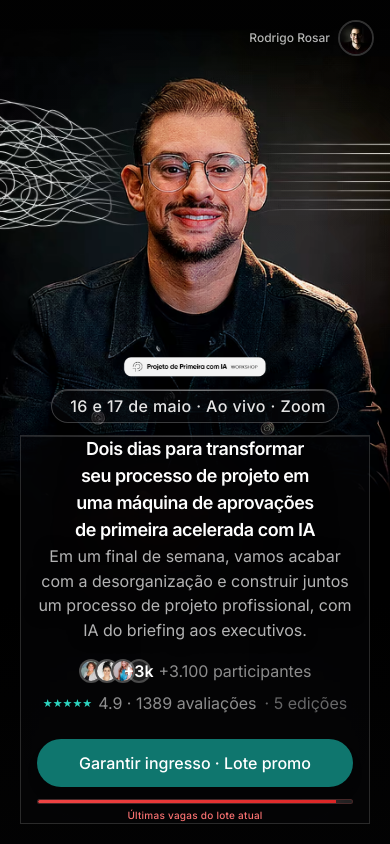
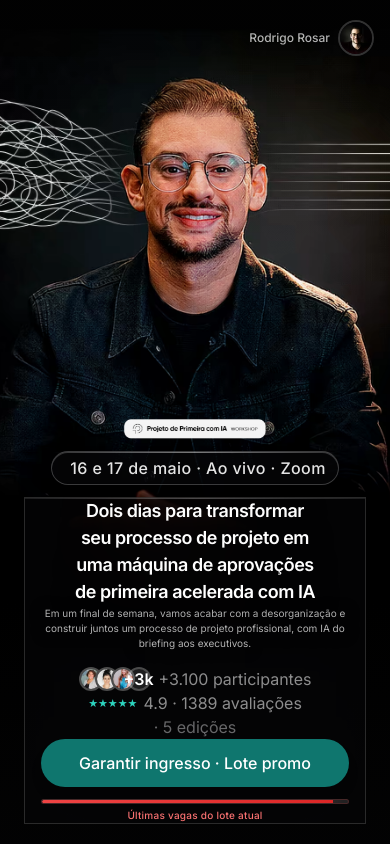
Before and after one commit to METRIK-GROUP/wpdp-preview, a plain HTML site: page wpdp06-v6/index.html in a window 390 px wide. Shown: the top 844 px of the page. Drawn offline with Linux system fonts and the light colour scheme.

Commit message:
style(wpdp06-v6): mobile - p 10px, mais respiro lateral (px-6) e vertical entre estrelas/CTA

```diff
--- a/wpdp06-v6/index.html
+++ b/wpdp06-v6/index.html
@@ -1212,7 +1212,7 @@ footer a:hover::after { width: 100%; }
   </div>
 
   <!-- Hero content: glass card — desktop = v3 original, mobile compacto e harmonico -->
-  <div class="relative z-10 flex-1 flex flex-col items-center justify-end sm:justify-center px-5 sm:px-6 pt-[clamp(72px,20vh,200px)] sm:pt-12 pb-5 sm:pb-10">
+  <div class="relative z-10 flex-1 flex flex-col items-center justify-end sm:justify-center px-6 sm:px-6 pt-[clamp(72px,20vh,200px)] sm:pt-12 pb-5 sm:pb-10">
 
     <!-- Logo workshop (v3): acima da data, opacity 30 -->
     <div class="h-in mb-2 sm:mb-4" style="opacity:0.3">
@@ -1240,11 +1240,11 @@ footer a:hover::after { width: 100%; }
           Dois dias para transformar seu processo de projeto em uma máquina de aprovações de primeira acelerada com IA
         </h1>
 
-        <p class="h-in text-white/70 text-[10.5px] sm:text-[13.5px] leading-[1.55] sm:leading-[1.6] mb-4 sm:mb-7 mx-auto" style="max-width:480px;text-shadow:0 1px 16px rgba(0,0,0,0.5);">
+        <p class="h-in text-white/70 text-[10px] sm:text-[13.5px] leading-[1.5] sm:leading-[1.6] mb-4 sm:mb-7 mx-auto" style="max-width:480px;text-shadow:0 1px 16px rgba(0,0,0,0.5);">
           Em um final de semana, vamos acabar com a desorganização e construir juntos um processo de projeto profissional, com IA do briefing aos executivos.
         </p>
 
-        <div class="h-in flex flex-wrap items-center justify-center gap-x-2 gap-y-2 sm:gap-5 px-1 sm:px-2">
+        <div class="h-in flex flex-wrap items-center justify-center gap-x-2 gap-y-2.5 sm:gap-5 px-1 sm:px-2">
           <div class="flex items-center gap-2">
             <div class="flex -space-x-2">
               <div class="w-6 h-6 sm:w-7 sm:h-7 rounded-full border-2 overflow-hidden" style="border-color:rgba(255,255,255,0.2);background:#1E1E1E"><picture><source srcset="/images/unsplash-avatar-1.avif" type="image/avif"><source srcset="/images/unsplash-avatar-1.webp" type="image/webp"><img src="/images/unsplash-avatar-1.jpg" alt="" class="w-full h-full object-cover" loading="lazy" width="60" height="60"></picture></div>
@@ -1259,7 +1259,7 @@ footer a:hover::after { width: 100%; }
         </div>
 
         <!-- v6: CTA hero (lote promo) + barrinha de urgência -->
-        <div class="h-in mt-6 sm:mt-7 flex flex-col items-center gap-3">
+        <div class="h-in mt-7 sm:mt-7 flex flex-col items-center gap-3">
           <a href="https://pay.hotmart.com/K98392503A?checkoutMode=10" target="_blank" rel="noopener noreferrer" class="inline-flex bg-cta hover:bg-cta-h active:scale-95 text-white w-full sm:w-auto px-7 sm:px-10 py-3 sm:py-4 rounded-full text-[13.5px] sm:text-[15px] font-medium transition-all justify-center shadow-lg shadow-cta/30">Garantir ingresso · Lote promo</a>
           <!-- Scarcity bar (height inline pq Tailwind nao gera h-[3px]) -->
           <div class="w-full max-w-[220px] sm:max-w-[260px]">
```
